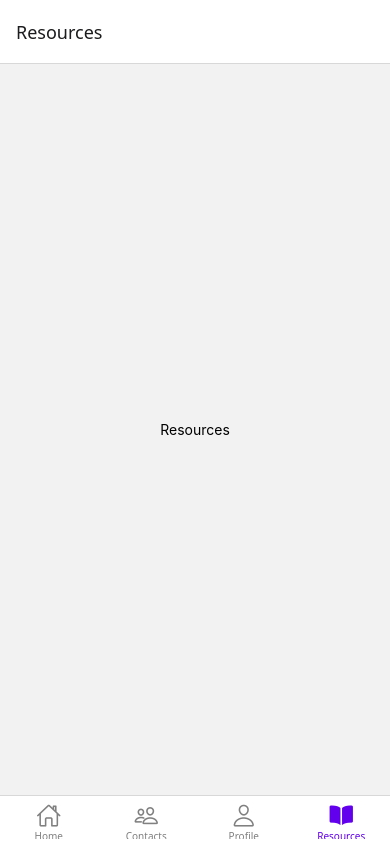
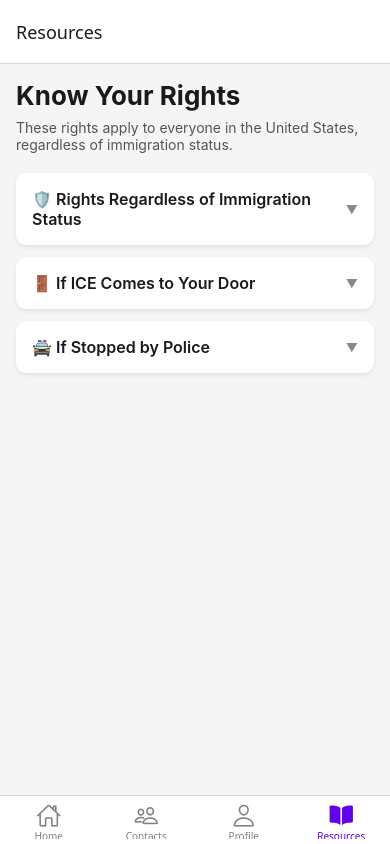
Before and after one commit to lilianma003/IMOK, a React Native app: screen /Resources in a window 390 px wide. Built offline with nearby package versions, Linux system fonts and the light colour scheme.

Commit message:
hardcoded know your rights info in resources tab

```diff
--- a/screens/resources.tsx
+++ b/screens/resources.tsx
@@ -1,13 +1,115 @@
-import { View, Text, StyleSheet } from 'react-native';
+import React, { useState } from 'react';
+import {
+  View,
+  Text,
+  ScrollView,
+  TouchableOpacity,
+  StyleSheet,
+} from 'react-native';
+
+type Section = {
+  title: string;
+  content: string[];
+};
+
+const sections: Section[] = [
+  {
+    title: '🛡️ Rights Regardless of Immigration Status',
+    content: [
+      'You have the right to remain silent. You do not have to answer questions about where you were born, how you entered the country, or your immigration status.',
+      'You have the right to refuse to sign any documents without speaking to a lawyer first.',
+      'You have the right to speak with a lawyer before answering questions. If you cannot afford one, you can ask for a public defender.',
+      'You have the right to be free from unreasonable searches and seizures.',
+      'You do not have to open your door unless officers have a warrant signed by a judge.',
+    ],
+  },
+  {
+    title: '🚪 If ICE Comes to Your Door',
+    content: [
+      'Do not open the door. You can speak through the door and ask them to show their warrant.',
+      'Ask if they have a judicial warrant signed by a judge. An ICE administrative warrant does NOT give them the right to enter your home.',
+      'If they do not have a judicial warrant, calmly say: "I do not consent to your entry."',
+      'Do not lie or provide false documents.',
+      'If they force their way in, do not resist. Clearly state: "I do not consent to this search."',
+      'Stay calm and memorize or write down the officers\' names and badge numbers.',
+    ],
+  },
+  {
+    title: '🚔 If Stopped by Police',
+    content: [
+      'Stay calm and keep your hands visible.',
+      'You have the right to remain silent. Say clearly: "I am exercising my right to remain silent."',
+      'You do not have to consent to a search. Say: "I do not consent to this search."',
+      'If you are driving, you must provide your license, registration, and proof of insurance.',
+      'Do not physically resist, even if you believe the stop is unlawful.',
+      'You have the right to ask: "Am I free to go?" If yes, calmly walk away.',
+      'If arrested, say: "I want a lawyer." Do not answer questions until your lawyer is present.',
+    ],
+  },
+];
 
 export default function Resources() {
+  const [expanded, setExpanded] = useState<number | null>(null);
+
+  const toggle = (index: number) => {
+    setExpanded(expanded === index ? null : index);
+  };
+
   return (
-    <View style={styles.container}>
-      <Text>Resources</Text>
-    </View>
+    <ScrollView style={styles.container}>
+      <Text style={styles.header}>Know Your Rights</Text>
+      <Text style={styles.subheader}>
+        These rights apply to everyone in the United States, regardless of immigration status.
+      </Text>
+
+      {sections.map((section, index) => (
+        <View key={index} style={styles.card}>
+          <TouchableOpacity onPress={() => toggle(index)} style={styles.cardHeader}>
+            <Text style={styles.cardTitle}>{section.title}</Text>
+            <Text style={styles.chevron}>{expanded === index ? '▲' : '▼'}</Text>
+          </TouchableOpacity>
+
+          {expanded === index && (
+            <View style={styles.cardBody}>
+              {section.content.map((item, i) => (
+                <View key={i} style={styles.bulletRow}>
+                  <Text style={styles.bullet}>•</Text>
+                  <Text style={styles.bulletText}>{item}</Text>
+                </View>
+              ))}
+            </View>
+          )}
+        </View>
+      ))}
+    </ScrollView>
   );
 }
 
 const styles = StyleSheet.create({
-  container: { flex: 1, justifyContent: 'center', alignItems: 'center' }
+  container: { flex: 1, backgroundColor: '#f5f5f5', padding: 16 },
+  header: { fontSize: 26, fontWeight: 'bold', marginBottom: 8, color: '#1a1a1a' },
+  subheader: { fontSize: 14, color: '#555', marginBottom: 20 },
+  card: {
+    backgroundColor: '#fff',
+    borderRadius: 10,
+    marginBottom: 12,
+    overflow: 'hidden',
+    elevation: 2,
+    shadowColor: '#000',
+    shadowOpacity: 0.08,
+    shadowRadius: 4,
+    shadowOffset: { width: 0, height: 2 },
+  },
+  cardHeader: {
+    flexDirection: 'row',
+    justifyContent: 'space-between',
+    alignItems: 'center',
+    padding: 16,
+  },
+  cardTitle: { fontSize: 16, fontWeight: '600', flex: 1, color: '#1a1a1a' },
+  chevron: { fontSize: 12, color: '#888', marginLeft: 8 },
+  cardBody: { paddingHorizontal: 16, paddingBottom: 16 },
+  bulletRow: { flexDirection: 'row', marginBottom: 8 },
+  bullet: { fontSize: 14, marginRight: 8, color: '#a0a9f7' },
+  bulletText: { fontSize: 14, color: '#333', flex: 1, lineHeight: 20 },
 });
```
